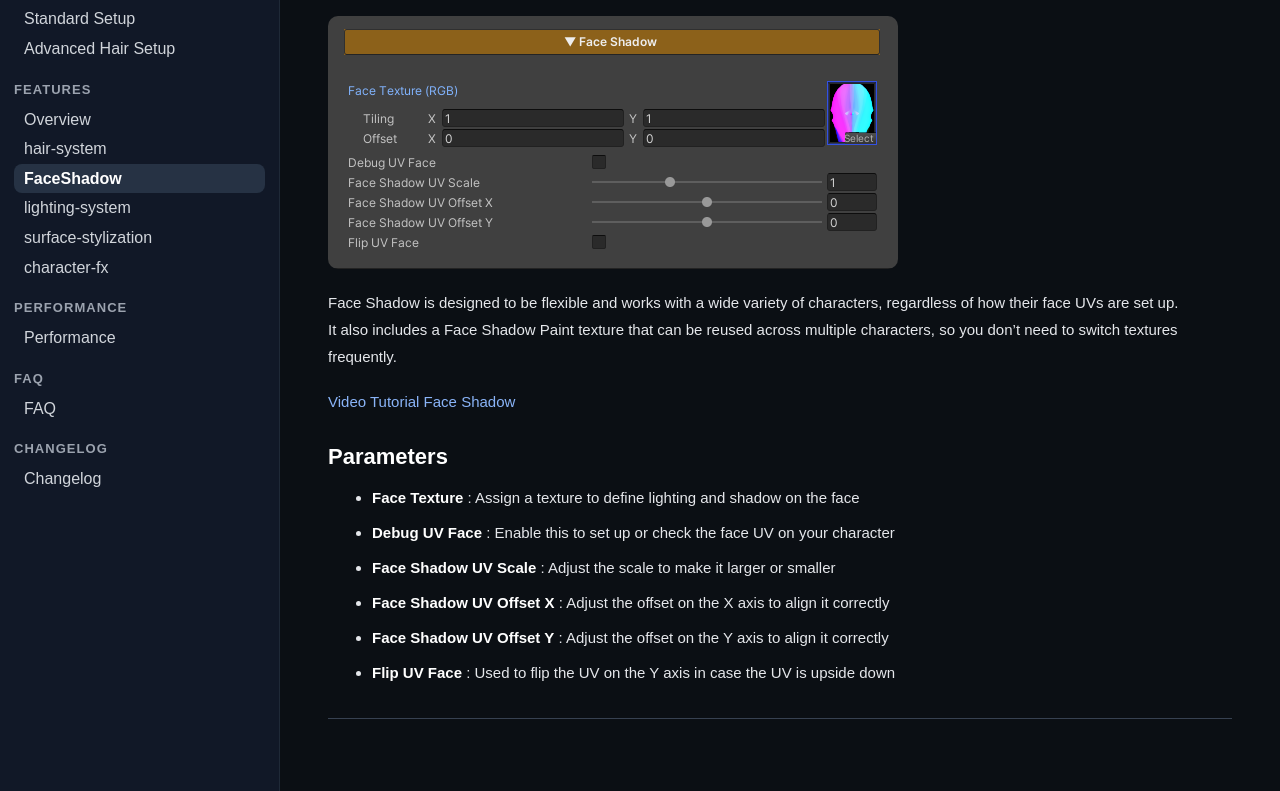
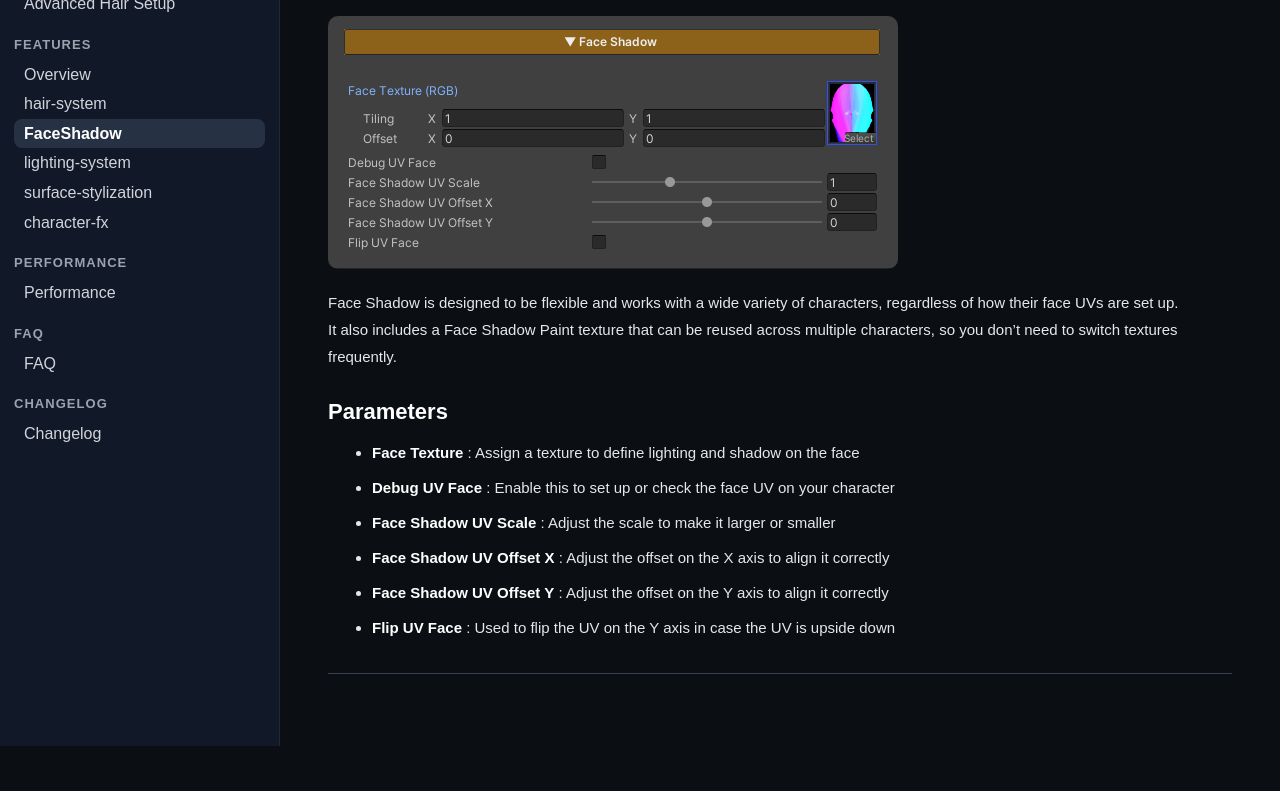
Before and after one commit to zlz-studio/zlz-studio.github.io, a Jekyll site: the page built from features/faceshadow/index.md, in a window 1280 px wide and 900 px high, scrolled down 1095 px, cut to the strip 109-900 px from the top of the window. Built offline with Jekyll 4.4.1, drawn with Linux system fonts in a browser that asks for light colours; after the commit the page ends 1950 px from its top, so only the background shows below that.

Commit message:
Update index.md

```diff
--- a/features/faceshadow/index.md
+++ b/features/faceshadow/index.md
@@ -27,9 +27,6 @@
 Face Shadow is designed to be flexible and works with a wide variety of characters, regardless of how their face UVs are set up.
 It also includes a Face Shadow Paint texture that can be reused across multiple characters, so you don’t need to switch textures frequently.
 
-[Video Tutorial Face Shadow](https://www.youtube.com/watch?v=_ofUJvzlflg)
-
-
 ### Parameters
 
 - **Face Texture** : Assign a texture to define lighting and shadow on the face
```
